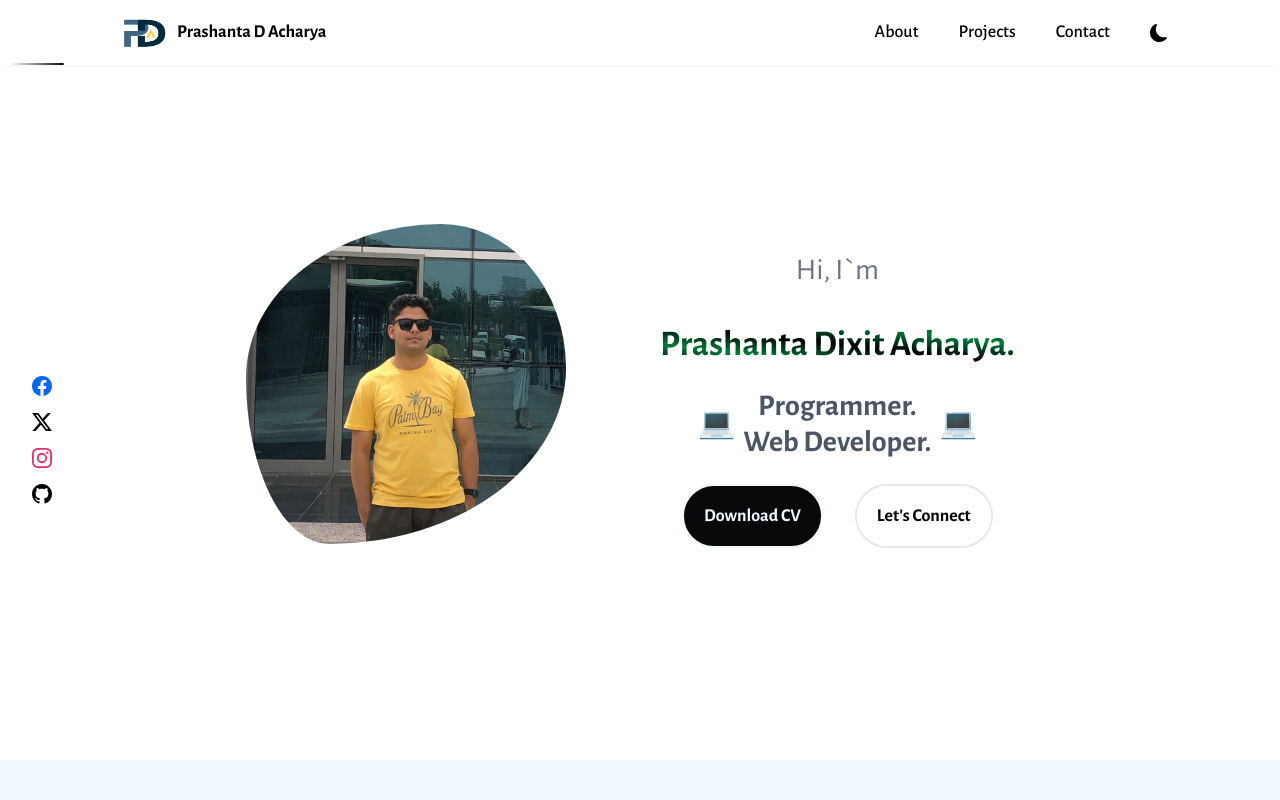
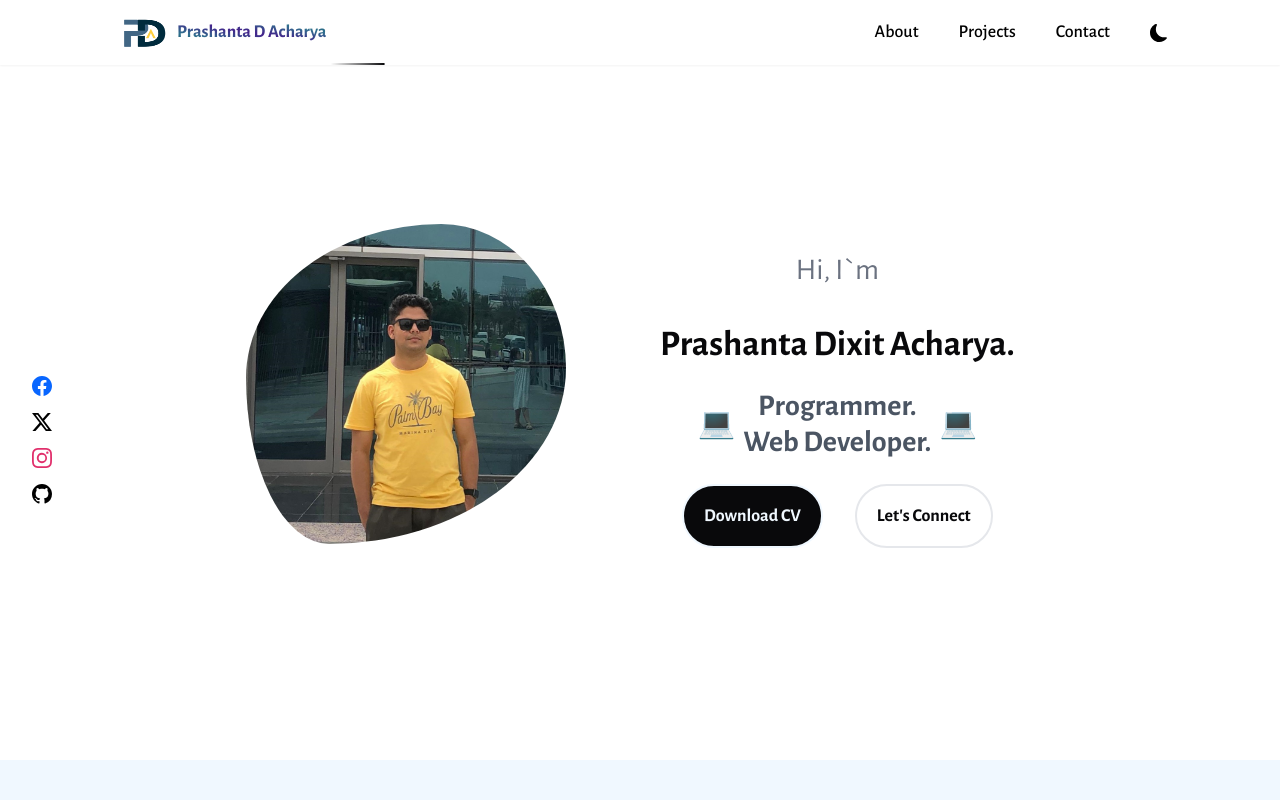
Before and after one commit to PrashantaDA/Portfolio, a React (Vite) app: page / in a window 1280 px wide. Shown: the top 800 px of the page. Built offline with nearby package versions, Linux system fonts and the light colour scheme.

Commit message:
Updated main content transition

```diff
--- a/src/App.jsx
+++ b/src/App.jsx
@@ -1,6 +1,7 @@
 import { useState, useEffect, Suspense, lazy } from "react";
-
 import Loader from "./components/Loader";
+import { ToastContainer } from "react-toastify";
+import "react-toastify/dist/ReactToastify.min.css";
 
 const Header = lazy(() => import("./components/Header"));
 const Home = lazy(() => import("./components/Home"));
@@ -11,21 +12,21 @@ const Projects = lazy(() => import("./components/Projects"));
 const Contact = lazy(() => import("./components/Contact"));
 const Footer = lazy(() => import("./components/Footer"));
 
-import { ToastContainer } from "react-toastify";
-import "react-toastify/dist/ReactToastify.min.css";
-
 const App = () => {
 	const [loading, setLoading] = useState(true);
+	const [showMainContent, setShowMainContent] = useState(false);
+
 	useEffect(() => {
 		const timer = setTimeout(() => {
 			setLoading(false);
+			setTimeout(() => {
+				setShowMainContent(true);
+				document.body.style.overflow = "auto"; // Re-enable scrolling
+			}, 300); // Match this duration with the CSS transition duration
 		}, 1200);
+
 		return () => clearTimeout(timer);
 	}, []);
-
-	if (loading) {
-		return <Loader />;
-	}
 
 	return (
 		<>
@@ -41,7 +42,11 @@ const App = () => {
 				pauseOnHover
 				theme="light"
 			/>
+			<div className={`loader ${loading ? "" : "hidden"}`}>
+				<Loader />
+			</div>
 			<Suspense fallback={<></>}>
+				<div className={`main-content ${showMainContent ? "visible" : ""}`}>
 					<Header />
 					<SocialIcons />
 					<main>
@@ -52,6 +57,7 @@ const App = () => {
 					</main>
 					<Footer />
 					<BackToTop />
+				</div>
 			</Suspense>
 		</>
 	);
--- a/src/components/Header.jsx
+++ b/src/components/Header.jsx
@@ -48,7 +48,7 @@ const Header = () => {
 						src="assets/Logo.png"
 						alt="Prashanta"
 					/>
-					<h1 className="text-lg font-semibold xs:hidden md:flex">Prashanta D Acharya</h1>
+					<h1 className="text-lg font-semibold xs:hidden md:flex text-grad">Prashanta D Acharya</h1>
 				</a>
 
 				<ul className="items-center gap-10 text-lg font-medium flex">
--- a/src/components/Home.jsx
+++ b/src/components/Home.jsx
@@ -55,7 +55,7 @@ const Home = () => {
 				</div>
 				<div className="details flex flex-1">
 					<div className="xs:text-xl lg:text-3xl text-center flex flex-col ">
-						<p className="text-gray-500">Hi, I`m </p> <br /> <p className="font-bold xs:text-2xl lg:text-4xl text-grad dark:text-dtext">Prashanta Dixit Acharya.</p>
+						<p className="text-gray-500">Hi, I`m </p> <br /> <p className="font-bold xs:text-2xl lg:text-4xl text-dark dark:text-dtext">Prashanta Dixit Acharya.</p>
 						<p className="flex gap-2 justify-center items-center xs:text-md sm:text-xl  lg:text-3xl font-semibold my-6 text-gray-600">
 							<span>💻</span> Programmer. <br />
 							Web Developer. <span>💻</span>
--- a/src/index.css
+++ b/src/index.css
@@ -12,13 +12,41 @@ html {
 
 body {
 	font-family: "Alegreya Sans", sans-serif;
-	overflow-x: hidden;
+	overflow: hidden;
+	overflow: hidden;
 	@apply dark:bg-dark dark:text-dtext;
+}
+
+.loader {
+	position: fixed;
+	top: 0;
+	left: 0;
+	width: 100%;
+	height: 100%;
+	display: flex;
+	justify-content: center;
+	align-items: center;
+	transition: opacity 0.3s ease-out;
+	z-index: 9999;
+}
+
+.loader.hidden {
+	opacity: 0;
+	visibility: hidden;
+}
+
+.main-content {
+	opacity: 0;
+	transition: opacity 0.3s ease-in;
+}
+
+.main-content.visible {
+	opacity: 1;
 }
 
 .text-grad {
 	/* Gradient */
-	background-image: linear-gradient(to right top, #000000, #007b39, #000000, #007b39, #0f0f0f);
+	background-image: linear-gradient(to top right, #145869, #30708e, #44218b, #30708e, #145869);
 
 	/* Text clipping */
 	-webkit-background-clip: text;
```
Lines whose indentation alone changed are shown as unchanged.
